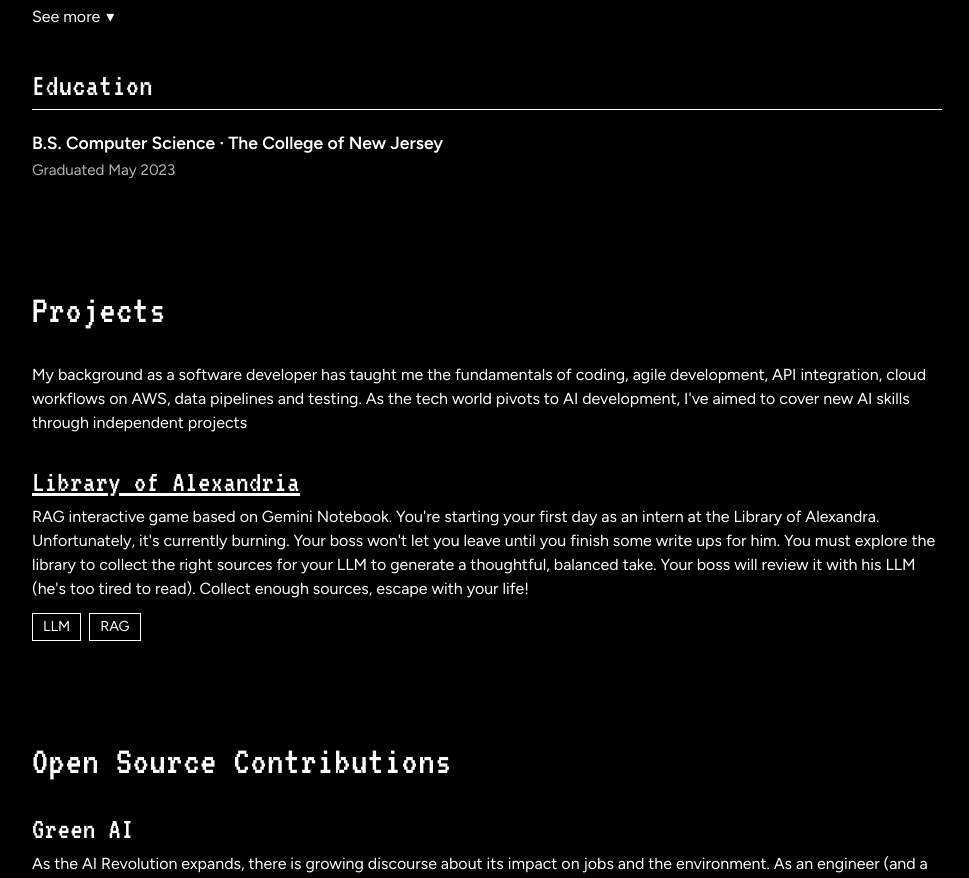
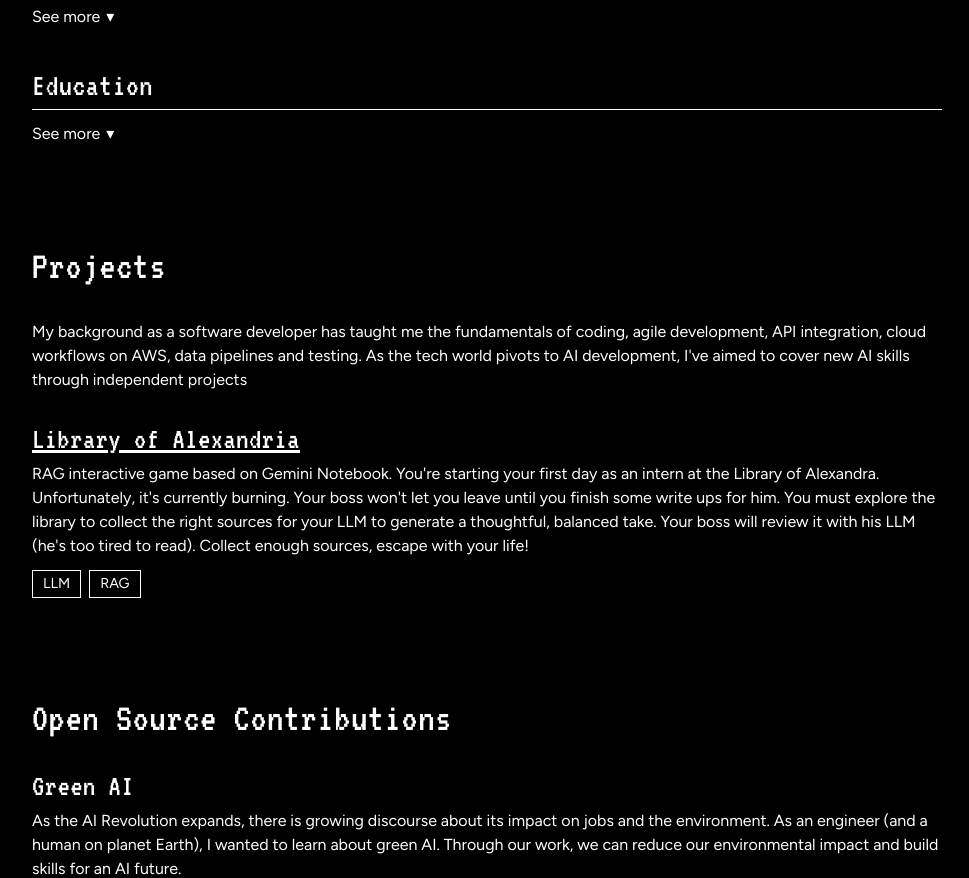
Before and after one commit to harrir11/Skills_Portfolio, a React (Vite) app: page / in a window 1280 px wide. Shown: the part 960-1838 px from the top of the page, without its empty margins (152-1121 px from the left). Built offline with nearby package versions, Linux system fonts and the light colour scheme.

Commit message:
Add See more / See less toggle to Education

```diff
--- a/src/App.tsx
+++ b/src/App.tsx
@@ -409,7 +409,7 @@ function SectionBlock({
   );
 }
 
-const COLLAPSIBLE_GROUPS = ["Toolkit", "Experience"];
+const COLLAPSIBLE_GROUPS = ["Toolkit", "Experience", "Education"];
 
 function GroupBlock({ group }: { group: Group }) {
   const collapsible = COLLAPSIBLE_GROUPS.includes(group.heading);
```
